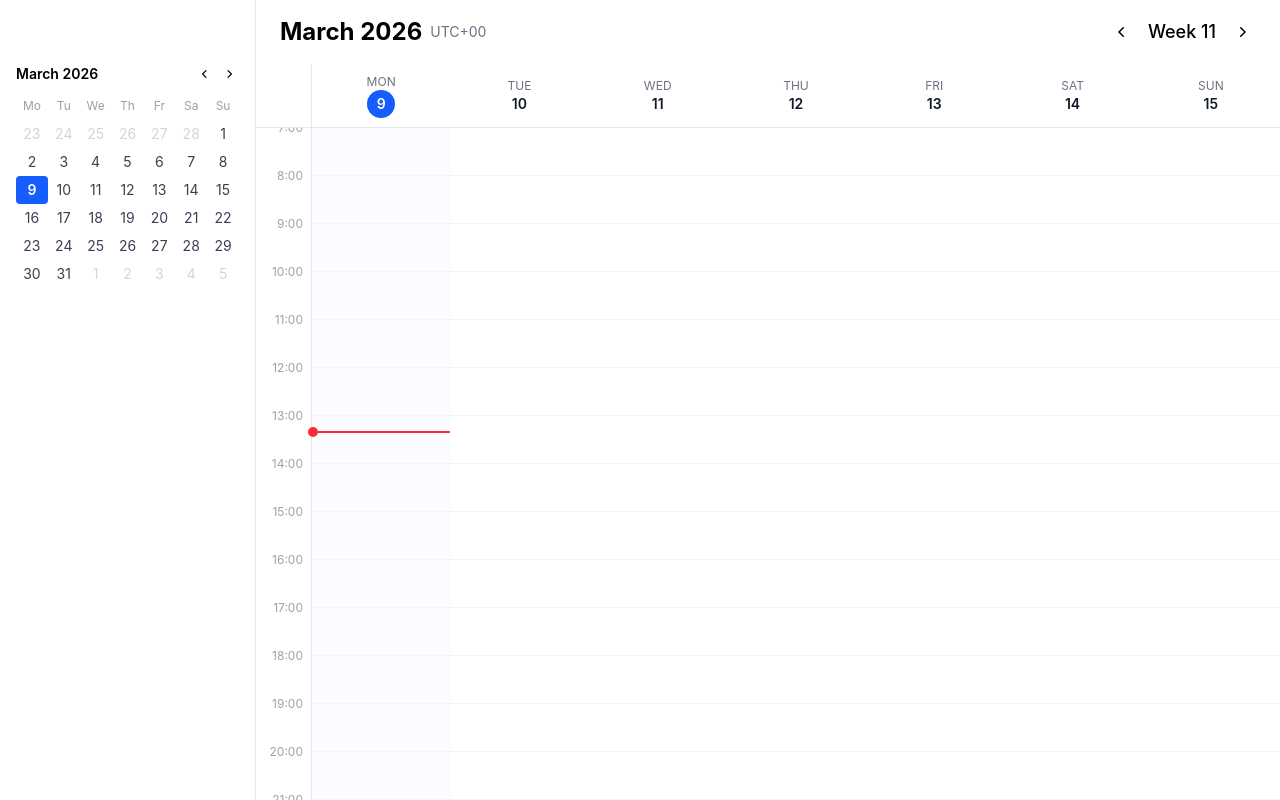
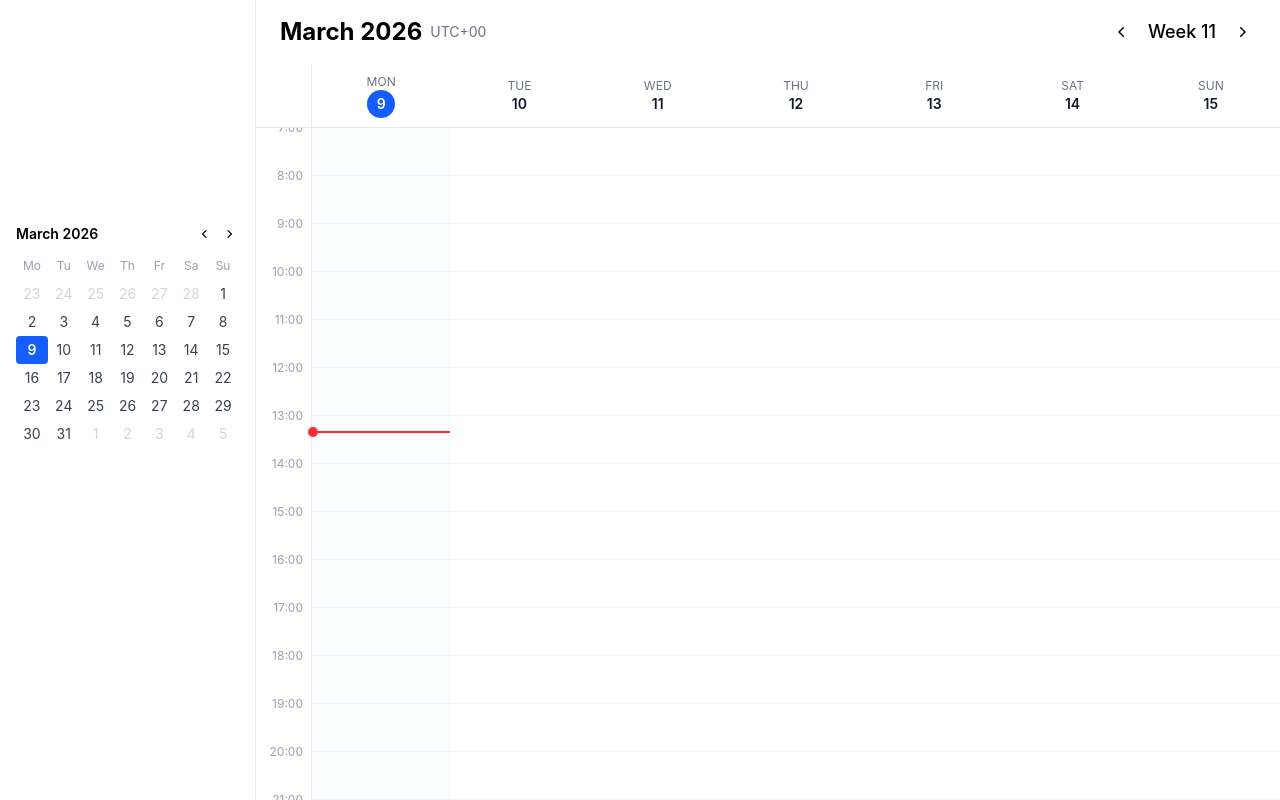
Before and after one commit to paronikyanarmen/swing-calendar-fe, a React (Vite) app: page / in a window 1280 px wide. Built offline with nearby package versions, Linux system fonts and the light colour scheme.

Commit message:
Move sidebar lower

```diff
--- a/src/components/Sidebar/Sidebar.tsx
+++ b/src/components/Sidebar/Sidebar.tsx
@@ -35,7 +35,7 @@ export function Sidebar({ currentDate, selectedWeek, setSelectedWeek }: SidebarP
     }
 
     return (
-        <aside className="w-64 shrink-0 border-r border-gray-200 px-4 pt-16">
+        <aside className="w-64 shrink-0 border-r border-gray-200 px-4 pt-56">
             <div className="flex items-center justify-between mb-3">
                 <span className="text-sm font-semibold">{monthLabel}</span>
                 <div className="flex items-center gap-1">
```
